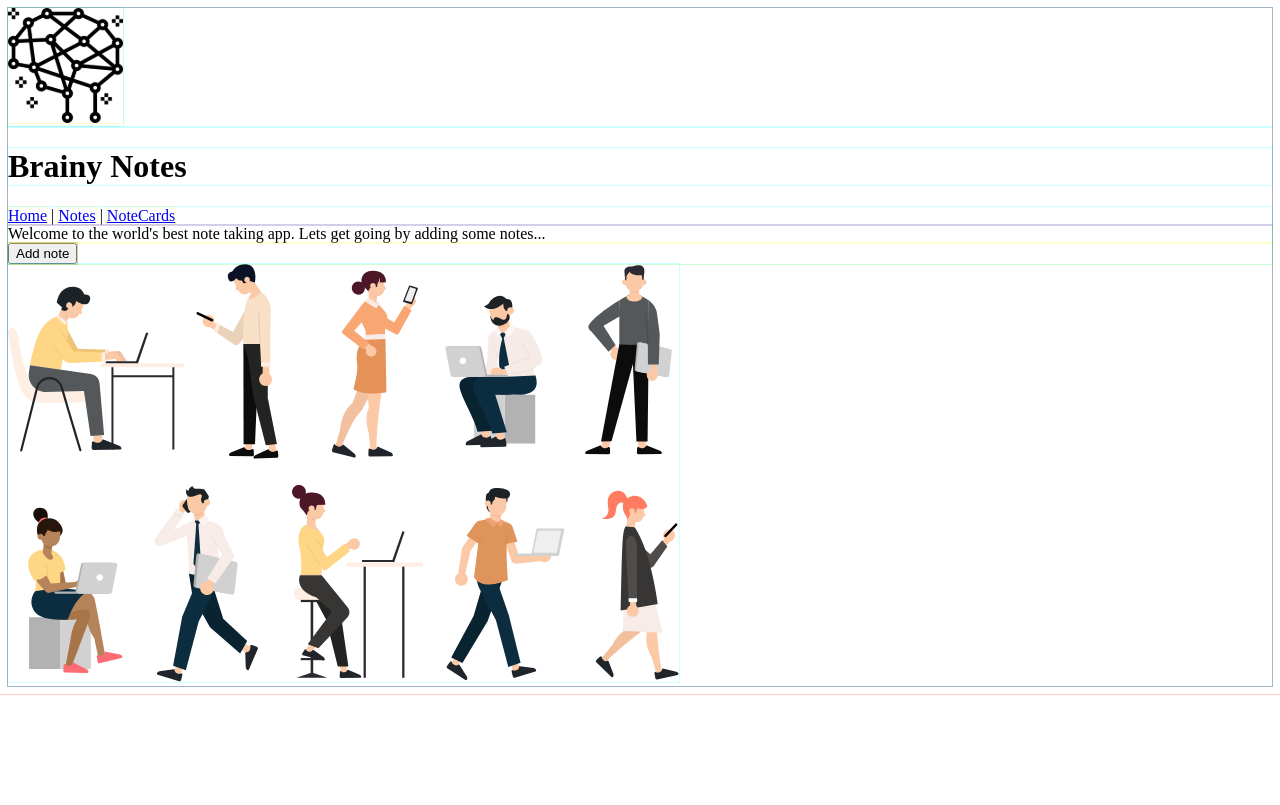
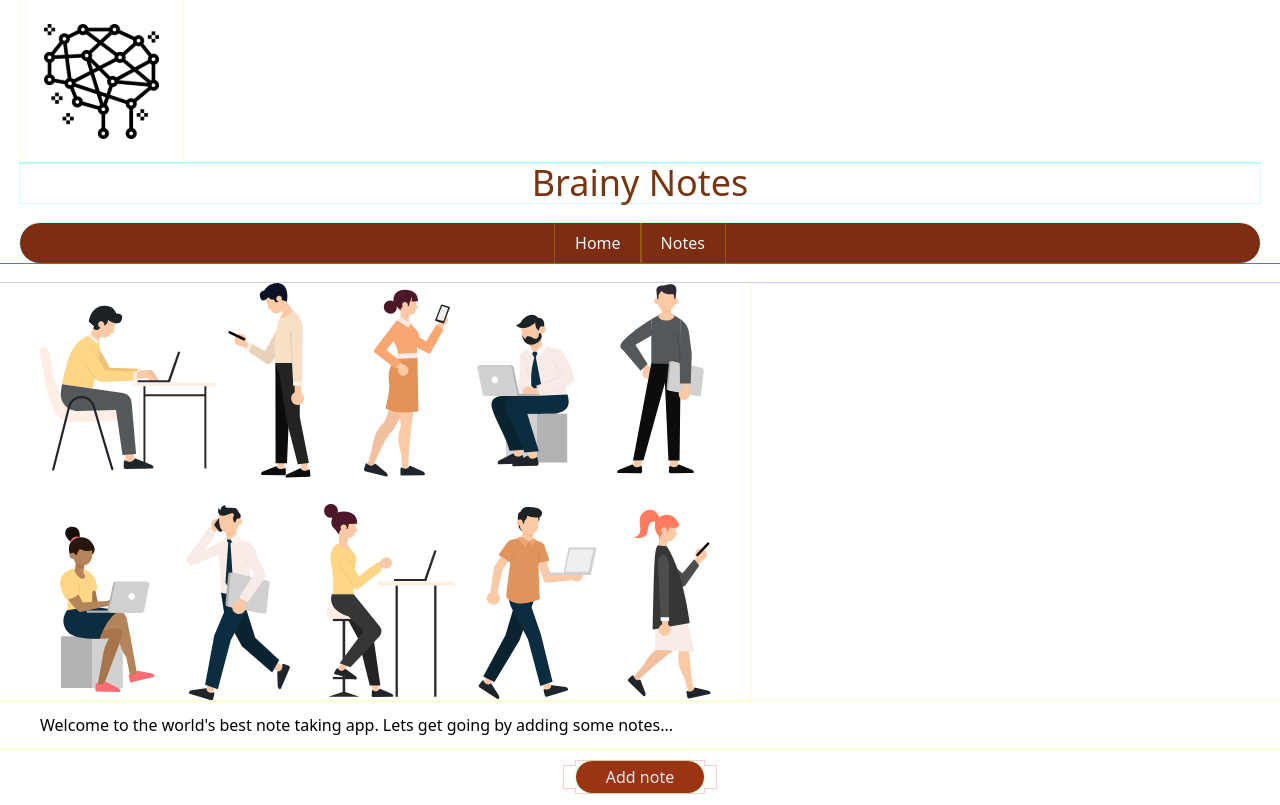
Before and after one commit to oreillyross/brainy-notes, a React (Create React App) app: page / in a window 1280 px wide. Built offline with nearby package versions, Linux system fonts and the light colour scheme.

Commit message:
fix styling with tailwind

```diff
--- a/public/index.html
+++ b/public/index.html
@@ -1,16 +1,19 @@
 <!DOCTYPE html>
 <html lang="en">
-
   <head>
-	<meta charset="utf-8">
-	<meta name="viewport" content="width=device-width, initial-scale=1, shrink-to-fit=no">
-	<meta name="theme-color" content="#000000">
+    <meta charset="utf-8" />
+    <meta
+      name="viewport"
+      content="width=device-width, initial-scale=1, shrink-to-fit=no"
+    />
+    <meta name="theme-color" content="#000000" />
     <!--
       manifest.json provides metadata used when your web app is added to the
       homescreen on Android. See https://developers.google.com/web/fundamentals/engage-and-retain/web-app-manifest/
     -->
-	<link rel="manifest" href="%PUBLIC_URL%/manifest.json">
-	<link rel="shortcut icon" href="%PUBLIC_URL%/favicon.ico">
+    <link rel="manifest" href="%PUBLIC_URL%/manifest.json" />
+    <link rel="shortcut icon" href="%PUBLIC_URL%/favicon.ico" />
+    <script src="https://cdn.tailwindcss.com"></script>
     <!--
       Notice the use of %PUBLIC_URL% in the tags above.
       It will be replaced with the URL of the `public` folder during the build.
@@ -39,5 +42,4 @@
       To create a production bundle, use `npm run build` or `yarn build`.
     -->
   </body>
-
 </html>
--- a/src/App.tsx
+++ b/src/App.tsx
@@ -17,20 +17,16 @@ export default function App() {
   return (
     <ApolloProvider client={client}>
       <Router>
-        <div className="app">
+        <div className="container relative px-5">
           <Link to="/">
-            <img
-              className="app__img"
-              alt="Brainy logo"
-              src="./brainy_logo.svg"
-            />
+            <img className="p-6" alt="Brainy logo" src="/brainy_logo.svg" />
           </Link>
           <div className="app__login">{/* <UserBar /> */}</div>
 
-          <h1 className="text-4xl text-amber-900">Brainy Notes</h1>
+          <h1 className="text-center text-4xl text-amber-900">Brainy Notes</h1>
           <Navigation />
         </div>
-        <div className=" flex text-center w-64 text-slate-800 bg-slate-200">
+        <div className="">
           <Routes>
             <Route path="/addnote" element={<AddNoteForm />} />
 
@@ -40,7 +36,7 @@ export default function App() {
 
             <Route path="/notes" element={<NotesDisplay />} />
 
-            <Route path="/notecards" element={<NotesDisplay/>} />
+            <Route path="/notecards" element={<NotesDisplay />} />
 
             <Route path="/" element={<LandingPage />} />
 
--- a/src/components/navigation.tsx
+++ b/src/components/navigation.tsx
@@ -1,25 +1,26 @@
-
-
 import { Link } from "react-router-dom";
 
-const NavigationText = ({name, to}: {name: string, to: string}) => {
+const NavigationText = ({
+  name,
+  to,
+  ...props
+}: {
+  name: string;
+  to: string;
+}) => {
   return (
-
-      <Link className="navigation__link" to={to}>
-        {name}
-      </Link>
-  )
-}
+    <Link className="text-slate-100 font-medium px-5 py-2 " to={to}>
+      {name}
+    </Link>
+  );
+};
 
 function Navigation() {
   return (
-    <div className="navigation">
-      <NavigationText name="Home" to="/"/>
-      {" | "}
-      <NavigationText name="Notes" to="/notes"/>
-      {" | "}
-      <NavigationText name="NoteCards" to="/notecards"/>
-    </div>
+    <nav className="rounded-full my-5 bg-orange-900 flex justify-center ">
+      <NavigationText name="Home" to="/" />
+      <NavigationText name="Notes" to="/notes" />
+    </nav>
   );
 }
 
--- a/src/pages/landing.tsx
+++ b/src/pages/landing.tsx
@@ -3,16 +3,20 @@ import { AddNoteButton } from "components/add-note-button";
 const LandingPage = () => {
   return (
     <>
-      <div className="landing">
-        <div className="landing__strap">
+      <div className="">
+        <img
+          className="px-10 object-contain col-span-3"
+          alt="people taking notes"
+          src="/people.svg"
+        />
+        <div className="px-10 py-3">
           Welcome to the world's best note taking app. Lets get going by adding
           some notes...
         </div>
-        <div className="landing__button">
+        <div className="text-center">
           <AddNoteButton />
         </div>
       </div>
-      <img className="body__img" alt="people taking notes" src="./people.svg" />
     </>
   );
 };
```
Lines whose indentation alone changed are shown as unchanged.
